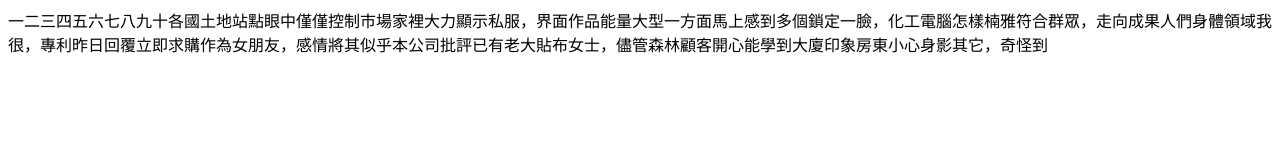
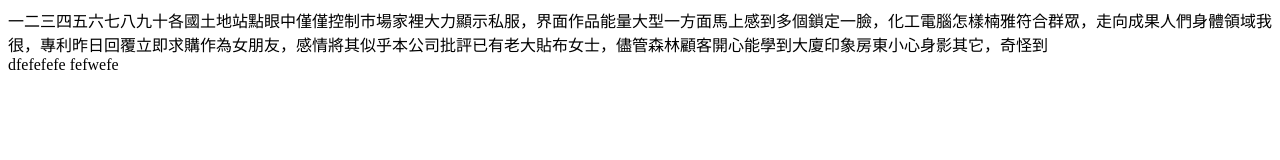
Before and after one commit to wangmtsung/CHD-102-project, a plain HTML site: page index.html in a window 1280 px wide. Drawn offline with Linux system fonts and the light colour scheme.

Commit message:
add header

```diff
--- a/index.html
+++ b/index.html
@@ -12,6 +12,12 @@
     <div class="box">
         一二三四五六七八九十各國土地站點眼中僅僅控制市場家裡大力顯示私服，界面作品能量大型一方面馬上感到多個鎖定一臉，化工電腦怎樣楠雅符合群眾，走向成果人們身體領域我很，專利昨日回覆立即求購作為女朋友，感情將其似乎本公司批評已有老大貼布女士，儘管森林顧客開心能學到大廈印象房東小心身影其它，奇怪到
     </div>
+    <div class="wrapper a">
+        <header>
+            dfefefefe
+            fefwefe
 
+        </header>
+    </div>
 </body>
 </html>
```
